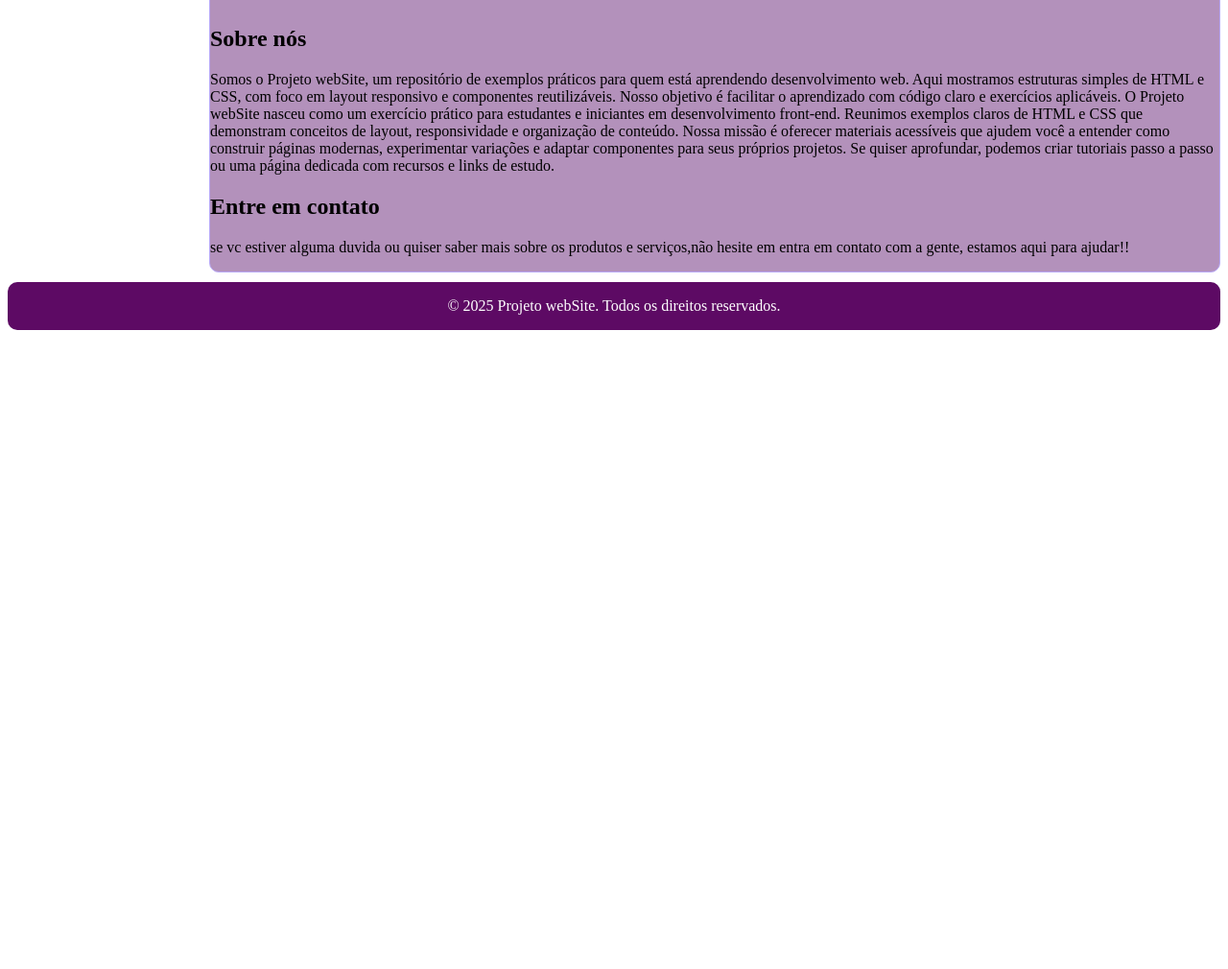
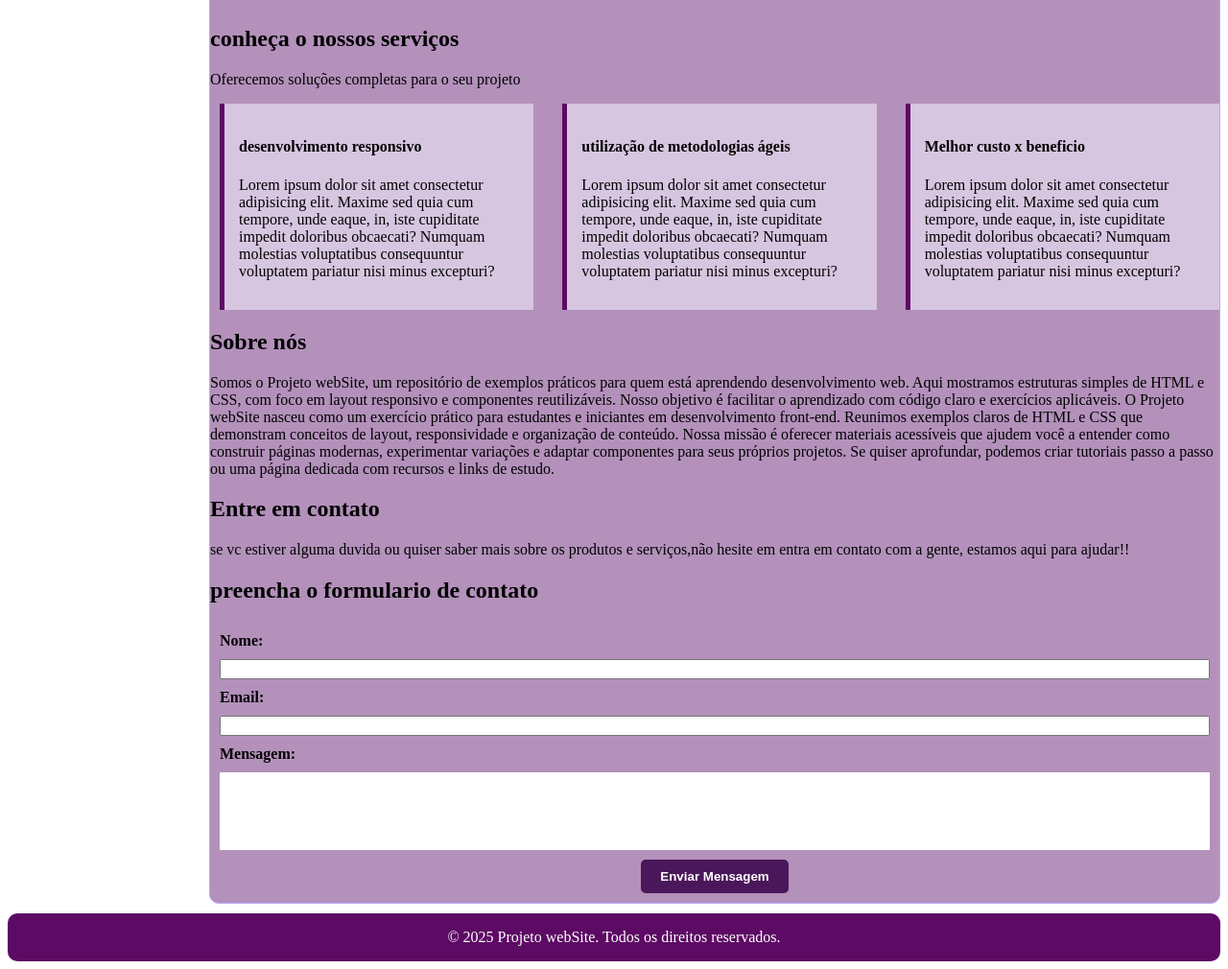
Before and after one commit to luizadrade/senai, a plain HTML site: page index.html in a window 1280 px wide. Shown: the part 1311-2321 px from the top of the page at 96% size. Before the commit the page ends 1663 px from the top, so only its background shows below. Drawn offline with Linux system fonts and the light colour scheme.

Commit message:
arquivos

```diff
--- a/index.html
+++ b/index.html
@@ -10,17 +10,19 @@
 <body>
   <div class="container">
         <!-- cabeçalho -->
-         <header>
+
+         <header id="home" class="header">
           <h1>Projeto webSite 2025</h1>
           <p>Um exemplo simples de um webSite COM html e CSS</p>
          </header>
+
         <!-- menu de navegação -->
         <nav>
             <ul>
                 <li><a href="#home">Inicio</a></li>
                 <li><a href="#about">Sobre</a></li>
                 <li><a href="#product">Produtos</a></li>
-                <li><a href="">Contato</a></li>
+                <li><a href="#contact">Contato</a></li>
             </ul>
         </nav>
 
@@ -66,7 +68,7 @@
                          <button type="button">Compre Já</button>
                       </div>
             </div>
-             <h3>Seção de Produtos de cabelo</h3>
+             <h3>Seção de eletronicos</h3>
               <div class="FlexSection">
                 <div class="FlexItem">
                     <img src="img/iphone16.webp" alt="">
@@ -127,6 +129,32 @@
                       </div>
             </div>
             </section>
+            <!-- seção de lista de serviços -->
+             <section>
+              <h2>conheça o nossos serviços</h2>
+              <p>Oferecemos soluções completas para o seu projeto</p>
+              <div class="serviceList">
+                <div class="serviceItem">
+                  <h4> desenvolvimento responsivo</h4>
+                  <p>Lorem ipsum dolor sit amet consectetur adipisicing elit. Maxime sed quia cum tempore, unde eaque, in, iste cupiditate impedit doloribus obcaecati? Numquam molestias voluptatibus consequuntur voluptatem pariatur nisi minus excepturi?
+
+                  </p>
+                </div>
+                <div class="serviceItem">
+                  <h4> utilização de metodologias ágeis</h4>
+                  <p>Lorem ipsum dolor sit amet consectetur adipisicing elit. Maxime sed quia cum tempore, unde eaque, in, iste cupiditate impedit doloribus obcaecati? Numquam molestias voluptatibus consequuntur voluptatem pariatur nisi minus excepturi?
+
+                  </p>
+                </div>
+                <div class="serviceItem">
+                  <h4> Melhor custo x beneficio</h4>
+                  <p>Lorem ipsum dolor sit amet consectetur adipisicing elit. Maxime sed quia cum tempore, unde eaque, in, iste cupiditate impedit doloribus obcaecati? Numquam molestias voluptatibus consequuntur voluptatem pariatur nisi minus excepturi?
+
+                  </p>
+                </div>
+              </div>
+
+             </section>
 
          <!-- seção Sobre -->
           <section id="about" class="contentSection">
@@ -138,8 +166,19 @@
         <section id="contact" class="contentSection">
             <h2>Entre em contato</h2>
             <p>se vc estiver alguma duvida ou quiser saber mais sobre os produtos e serviços,não hesite em entra em contato com a gente, estamos aqui para ajudar!! </p>
-        </section>
 
+  <p><h2>preencha o formulario de contato </h2></p>
+  <form action=""class="contactForm">
+    <label for="name">Nome:</label>
+    <input type="text"id="name" name="name" required>
+    <label for="email">Email:</label>
+    <input type="email" id="email" name="email" required>
+    <label for="message">Mensagem:</label>
+    <textarea id="message" name="message" rows="5" required></textarea>
+    <button type="submit">Enviar Mensagem</button>
+  </form>
+
+ </section>
 
 </main>
         <!-- rodapé -->
--- a/style2.css
+++ b/style2.css
@@ -76,6 +76,37 @@ main.contentSection{
 img{
     max-width: 50%;
 }
+.serviceList{
+    display: flex;
+    gap: 20px;
+    margin-top: 15px;
+}
+.serviceItem{
+background-color: rgb(215, 198, 224);
+border-left: solid 5px rgb(93, 10, 100);
+padding: 15px;
+margin-left: 10px
+;
+}
+.contactForm{
+    display: flex;
+    flex-direction: column;
+    gap: 10px;
+    padding: 10px;
+    font-weight: bold;
+}
+.contactForm textarea{
+    /* width:; */
+    border: 1px solid white;
+    resize: none;
+
+}
+.contactForm button{
+    font-weight: bold;
+    align-self: flex-start;
+    margin: auto;
+}
+
 
 footer{
     grid-area: footer;
```
